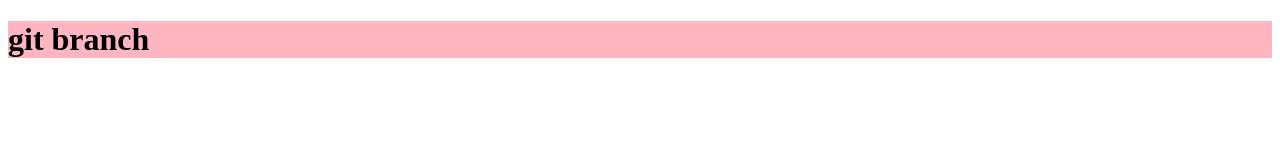
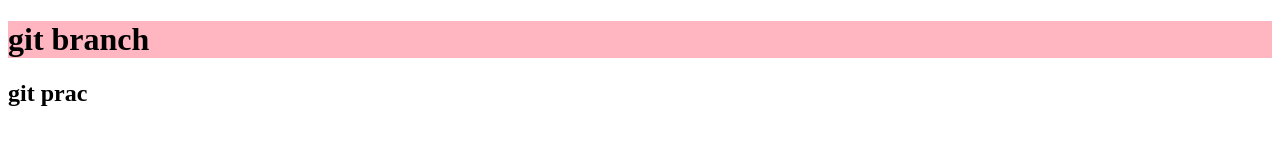
Before and after one commit to PRO-teen/gittut, a plain HTML site: page index.html in a window 1280 px wide. Drawn offline with Linux system fonts and the light colour scheme.

Commit message:
added h2

```diff
--- a/index.html
+++ b/index.html
@@ -8,5 +8,6 @@
 </head>
 <body>
     <h1>git branch</h1>
+    <h2>git prac</h2>
 </body>
 </html>
```
